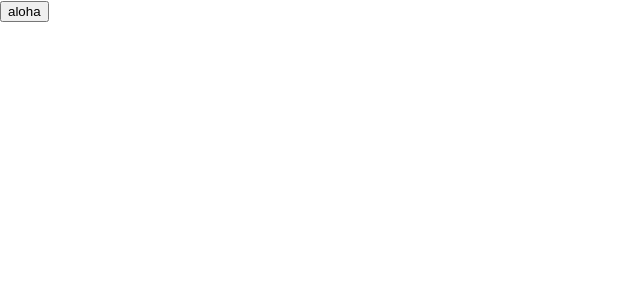
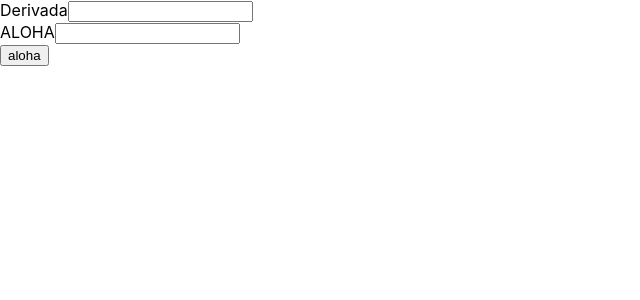
Before and after one commit to Kitchen-Road/KitchenRoad-Frontend, a React (Create React App) app in the folder app/: page / in a window 1280 px wide. Shown: the top 300 px of the page, without its empty margins (0-640 px from the left). Built offline with nearby package versions, Linux system fonts and the light colour scheme; the HTML template or start-up script is replaced by a standard one.

Commit message:
(#1) Guia de estilo e form atualizado

```diff
--- a/app/src/App.js
+++ b/app/src/App.js
@@ -2,9 +2,25 @@ import React from "react";
 
 import Button from "./components/utils/button";
 
+import './assets/css/global.scss';
+
+import Form from "./components/utils/Form.js";
+
 const App = () => {
+
+  const inputForm =[
+
+      {
+        input: 'Derivada'
+      },
+      {
+        input : "ALOHA"
+      }
+  ]
+
   return(
     <div>
+      <Form inputs={inputForm}/>
       <Button
         text="aloha"
         action={() => console.log("DERIVADA")}
--- /dev/null
+++ b/app/src/assets/css/global.scss
@@ -0,0 +1 @@
+@import 'variables.scss';
--- /dev/null
+++ b/app/src/assets/css/variables.scss
@@ -0,0 +1,14 @@
+$dark_orange : #F77F00;
+$white_orange : #FCBF49;
+$dark_blue : #003049;
+$orange : #F99418;
+$white_red : #D62828;
+$dark_red : #B71414;
+$dark_sand : #EAE2B7;
+$sand : #F8F5E7;
+$dark_green : #242424;
+$dark-green : #1E1E20;
+$black : #101012;
+
+$font-primary: Acme;
+$font-secondary: Luckiest Guy;
--- /dev/null
+++ b/app/src/components/utils/Input.js
@@ -0,0 +1,14 @@
+import React from "react";
+
+const Input = ({input, placeholder = '', type  }) => {
+    return (
+        <>
+            <label for={input}>
+                {input}
+            </label>
+            <input type={type} name={type}/>
+        </>
+    )
+}
+
+export default Input;
--- a/app/src/components/utils/form.js
+++ b/app/src/components/utils/form.js
@@ -1,9 +1,18 @@
-import React from "react";
+import React from 'react';
 
-const Form = () => {
+import Input from './Input';
+
+const Form = ({onSubmit, inputs}) => {
+
     return (
-        <div></div>
+        <div>
+            <form onSubmit={onSubmit}>
+                {inputs.map((input) => <><Input input={input.input} key={input.input} /> <br/> </> )}
+            </form>
+        </div>
     )
+
+
 }
 
 export default Form;
```
Also changed, not shown: app/src/assets/css/button.sass (added).
